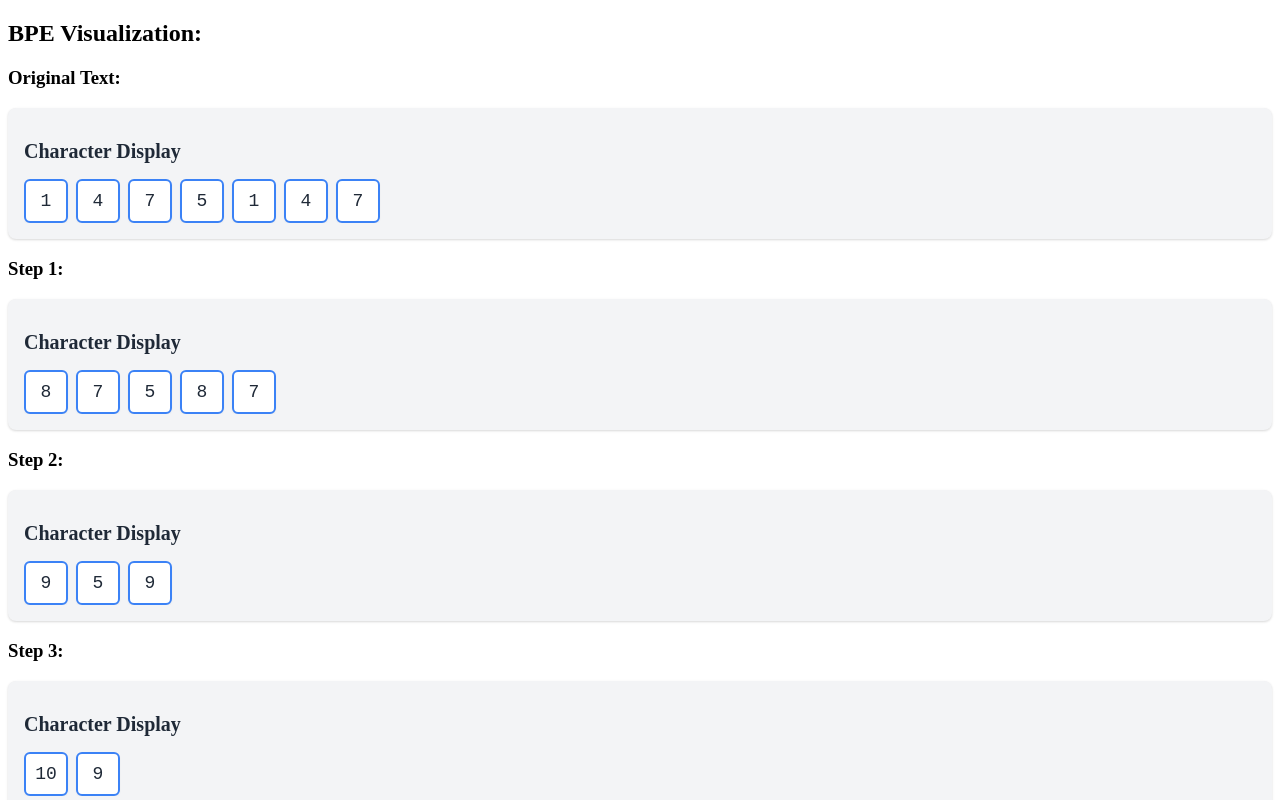
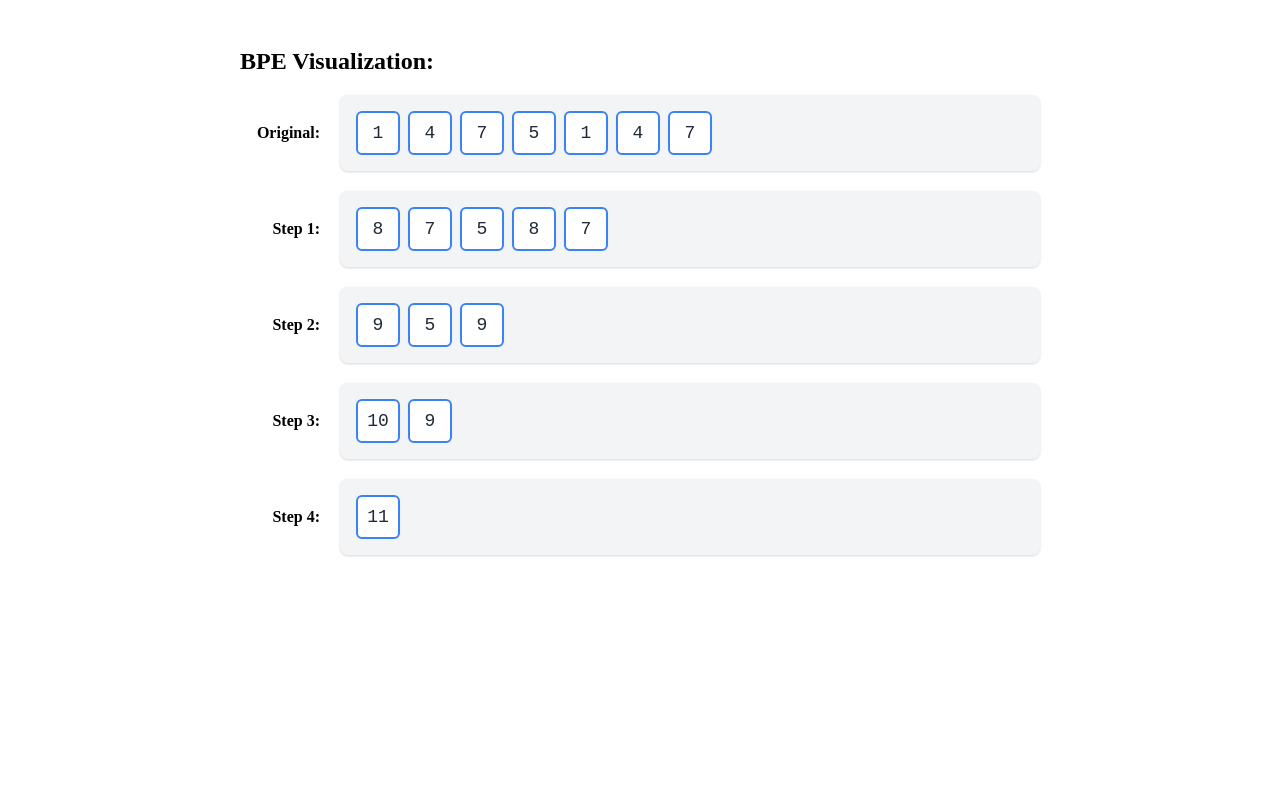
Before and after one commit to Morinator/bytepairencoding-visualization, a React (Vite) app: page / in a window 1280 px wide. Shown: the top 800 px of the page. Built offline with nearby package versions, Linux system fonts and the light colour scheme.

Commit message:
formatting

```diff
--- a/src/App.tsx
+++ b/src/App.tsx
@@ -1,20 +1,37 @@
 import RowComponent from "./components/RowComponent";
-import calculateBPEStep from "./utils"
+import calculateBPEStep from "./utils";
 
 const BPEVisualization: React.FC = () => {
   const originalText = [1, 4, 7, 5, 1, 4, 7];
 
   const others = [originalText];
-    while (others[others.length - 1].length > 1) { // last element should have only 1 token
+  while (others[others.length - 1].length > 1) {
+    // last element should have only 1 token
     others.push(calculateBPEStep(others[others.length - 1]));
   }
 
   return (
-        <div>
+    <div style={{ maxWidth: "800px", margin: "0 auto", padding: "20px" }}>
       <h2>BPE Visualization:</h2>
       {others.map((list, index) => (
-                <div key={index}>
-                    <h3>{index === 0 ? "Original Text:" : `Step ${index}:`}</h3>
+        <div
+          key={index}
+          style={{
+            display: "flex",
+            alignItems: "center",
+            marginBottom: "20px",
+          }}
+        >
+          <div
+            style={{
+              width: "80px",
+              marginRight: "20px",
+              textAlign: "right",
+              fontWeight: "bold",
+            }}
+          >
+            {index === 0 ? "Original:" : `Step ${index}:`}
+          </div>
           <RowComponent characters={list} />
         </div>
       ))}
--- a/src/components/RowComponent.tsx
+++ b/src/components/RowComponent.tsx
@@ -5,46 +5,52 @@ interface MonoCharacterDisplayProps {
   characters: number[];
 }
 
-const MonoCharacterDisplay: React.FC<MonoCharacterDisplayProps> = ({ characters }) => {
+const MonoCharacterDisplay: React.FC<MonoCharacterDisplayProps> = ({
+  characters,
+}) => {
   return (
-        <div style={{
-            padding: '1rem',
-            backgroundColor: '#f3f4f6',
-            borderRadius: '0.5rem',
-            boxShadow: '0 1px 3px 0 rgba(0, 0, 0, 0.1), 0 1px 2px 0 rgba(0, 0, 0, 0.06)'
-        }}>
-            <h2 style={{
-                fontSize: '1.25rem',
-                fontWeight: 'bold',
-                marginBottom: '1rem',
-                color: '#1f2937'
-            }}>Character Display</h2>
-            <div style={{
-                display: 'flex',
-                overflowX: 'auto',
-                gap: '0.5rem'
-            }}>
+    <div
+      style={{
+        padding: "1rem",
+        backgroundColor: "#f3f4f6",
+        borderRadius: "0.5rem",
+        boxShadow:
+          "0 1px 3px 0 rgba(0, 0, 0, 0.1), 0 1px 2px 0 rgba(0, 0, 0, 0.06)",
+        flexGrow: 1,
+      }}
+    >
+      <div
+        style={{
+          display: "flex",
+          overflowX: "auto",
+          gap: "0.5rem",
+        }}
+      >
         {characters.map((char, index) => (
           <div
             key={index}
             style={{
-                            width: '2.5rem',
-                            height: '2.5rem',
-                            backgroundColor: 'white',
-                            border: '2px solid #3b82f6',
-                            borderRadius: '0.375rem',
-                            boxShadow: '0 1px 2px 0 rgba(0, 0, 0, 0.05)',
-                            display: 'flex',
-                            alignItems: 'center',
-                            justifyContent: 'center',
-                            fontFamily: 'monospace',
-                            fontSize: '1.125rem',
-                            color: '#1f2937',
+              width: "2.5rem",
+              height: "2.5rem",
+              backgroundColor: "white",
+              border: "2px solid #3b82f6",
+              borderRadius: "0.375rem",
+              boxShadow: "0 1px 2px 0 rgba(0, 0, 0, 0.05)",
+              display: "flex",
+              alignItems: "center",
+              justifyContent: "center",
+              fontFamily: "monospace",
+              fontSize: "1.125rem",
+              color: "#1f2937",
               flexShrink: 0,
-                            transition: 'background-color 0.2s'
+              transition: "background-color 0.2s",
             }}
-                        onMouseEnter={(e) => (e.currentTarget.style.backgroundColor = '#eff6ff')}
-                        onMouseLeave={(e) => (e.currentTarget.style.backgroundColor = 'white')}
+            onMouseEnter={(e) =>
+              (e.currentTarget.style.backgroundColor = "#eff6ff")
+            }
+            onMouseLeave={(e) =>
+              (e.currentTarget.style.backgroundColor = "white")
+            }
           >
             {char}
           </div>
```
Lines whose indentation alone changed are shown as unchanged.
